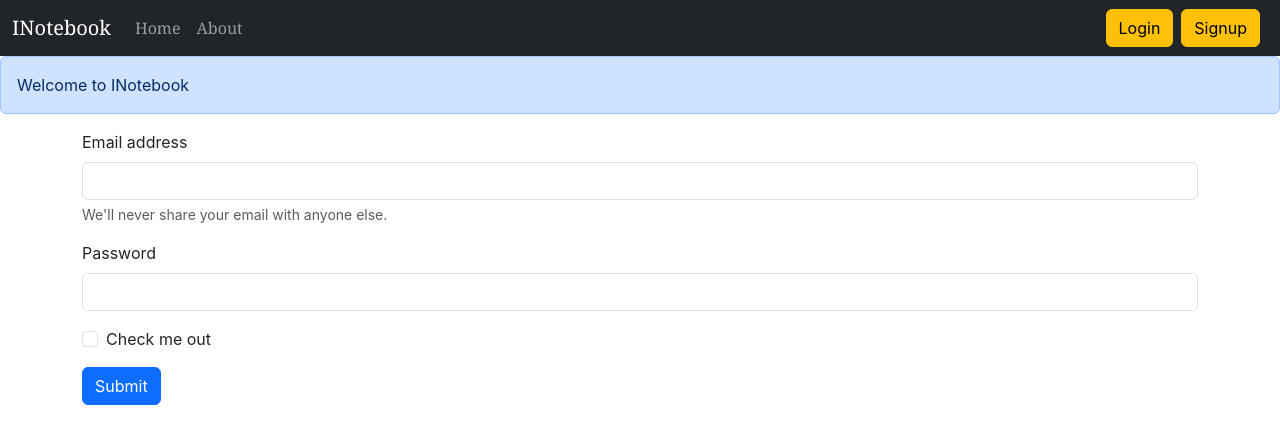
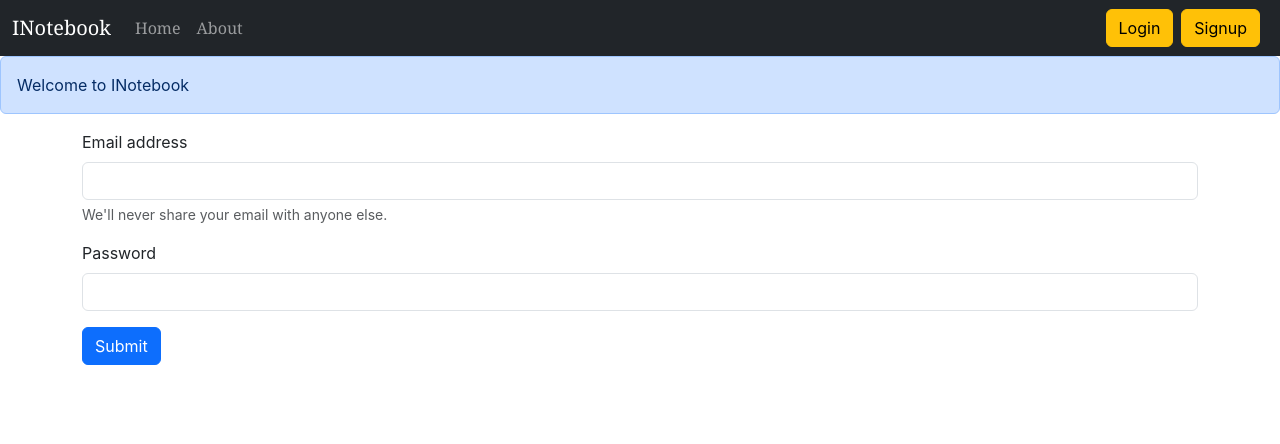
Before and after one commit to singhnaman320/INotebook, a React (Create React App) app in the folder inotebook/: page /signup in a window 1280 px wide. Shown: the top 444 px of the page. Built offline with nearby package versions, Linux system fonts and the light colour scheme.

Commit message:
Adding Signup.js

```diff
--- a/inotebook/src/components/Signup.js
+++ b/inotebook/src/components/Signup.js
@@ -13,10 +13,6 @@ const Signup = () => {
                 <label for="exampleInputPassword1" class="form-label">Password</label>
                 <input type="password" class="form-control" id="exampleInputPassword1"/>
             </div>
-            <div class="mb-3 form-check">
-                <input type="checkbox" class="form-check-input" id="exampleCheck1"/>
-                <label class="form-check-label" for="exampleCheck1">Check me out</label>
-            </div>
             <button type="submit" class="btn btn-primary">Submit</button>
         </form>
     </div>
```
